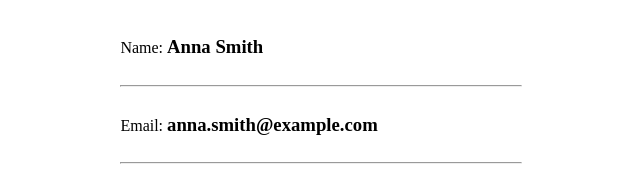
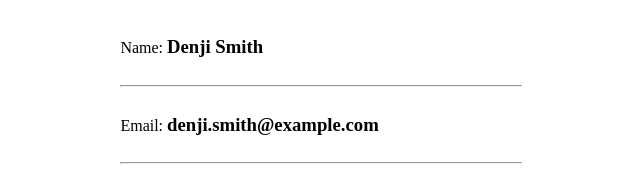
Before and after one commit to HazeMSR/Session-2, a website: page app/index.html in a window 1280 px wide. Shown: the part 388-576 px from the top of the page, 14-654 px from the left. Drawn offline with Linux system fonts and the light colour scheme; no server answers.

Commit message:
Update index.html

```diff
--- a/app/index.html
+++ b/app/index.html
@@ -43,13 +43,13 @@
 </style>
 <script>
     (async function init() {
-        const response = await fetch('http://localhost:3000/get-profile');
+        const response = await fetch('http://localhost:3000/get-profile', {method:'GET',mode:'cors'});
         console.log("response", response);
         const user = await response.json();
         console.log(JSON.stringify(user));
 
-        document.getElementById('name').textContent = user.name ? user.name : 'Anna Smith';
-        document.getElementById('email').textContent = user.email ? user.email : 'anna.smith@example.com';
+        document.getElementById('name').textContent = user.name ? user.name : 'Denji Smith';
+        document.getElementById('email').textContent = user.email ? user.email : 'denji.smith@example.com';
         document.getElementById('interests').textContent = user.interests ? user.interests : 'coding';
 
         const cont = document.getElementById('container');
@@ -67,7 +67,8 @@
         };
 
         const response = await fetch('http://localhost:3000/update-profile', {
-            method: "POST",
+            method: 'POST',
+            mode: 'cors',
             headers: {
               'Accept': 'application/json',
               'Content-Type': 'application/json'
@@ -100,9 +101,9 @@
     <div class='container' id='container'>
         <h1>User profile</h1>
         <img src='profile-picture' alt="user-profile">
-        <span>Name: </span><h3 id='name'>Anna Smith</h3>
+        <span>Name: </span><h3 id='name'>Denji Smith</h3>
         <hr />
-        <span>Email: </span><h3 id='email'>anna.smith@example.com</h3>
+        <span>Email: </span><h3 id='email'>denji.smith@example.com</h3>
         <hr />
         <span>Interests: </span><h3 id='interests'>coding</h3>
         <hr />
@@ -111,9 +112,9 @@
     <div class='container' id='container-edit'>
         <h1>User profile</h1>
         <img src='profile-picture' alt="user-profile">
-        <span>Name: </span><label for='input-name'></label><input type="text" id='input-name' value='Anna Smith' />
+        <span>Name: </span><label for='input-name'></label><input type="text" id='input-name' value='Denji Smith' />
         <hr />
-        <span>Email: </span><label for='input-email'></label><input type="email" id='input-email' value='anna.smith@example.com' />
+        <span>Email: </span><label for='input-email'></label><input type="email" id='input-email' value='denji.smith@example.com' />
         <hr />
         <span>Interests: </span><label for='input-interests'></label><input type="text" id='input-interests' value='coding' />
         <hr />
```
